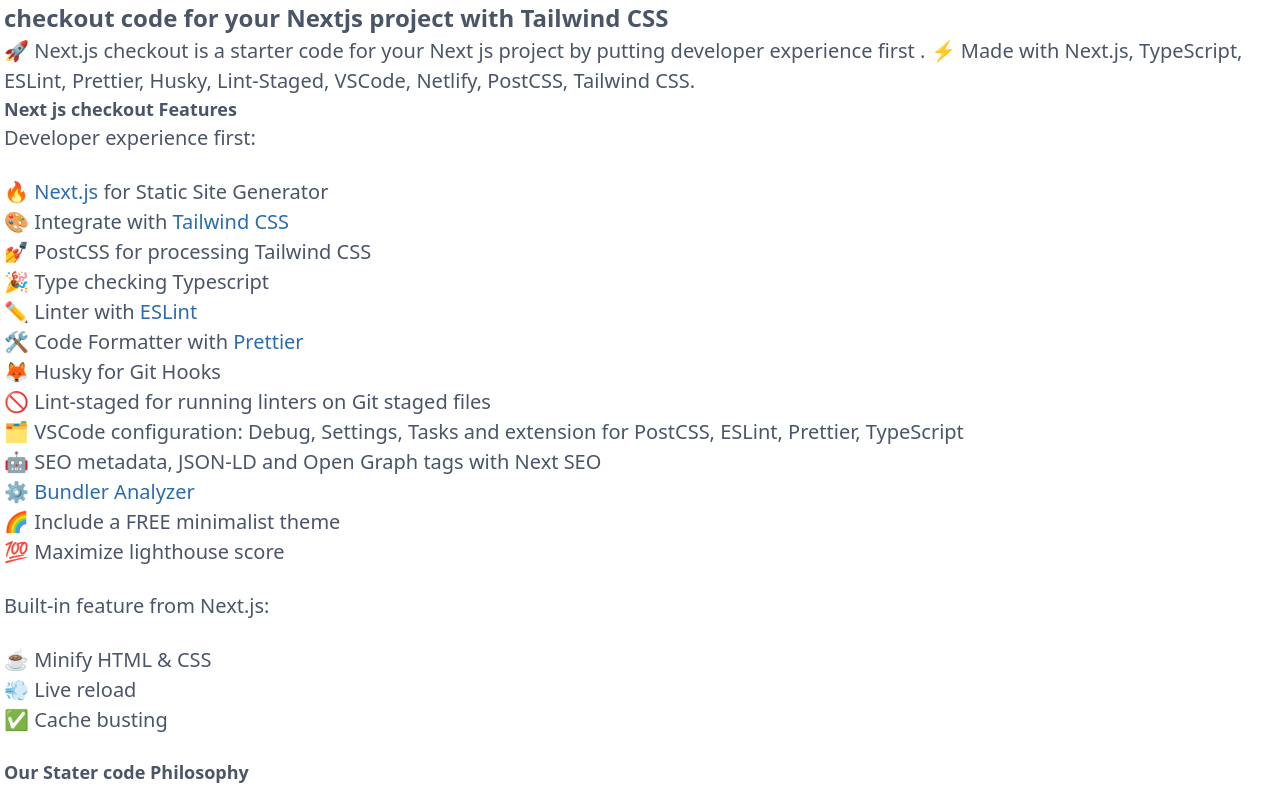
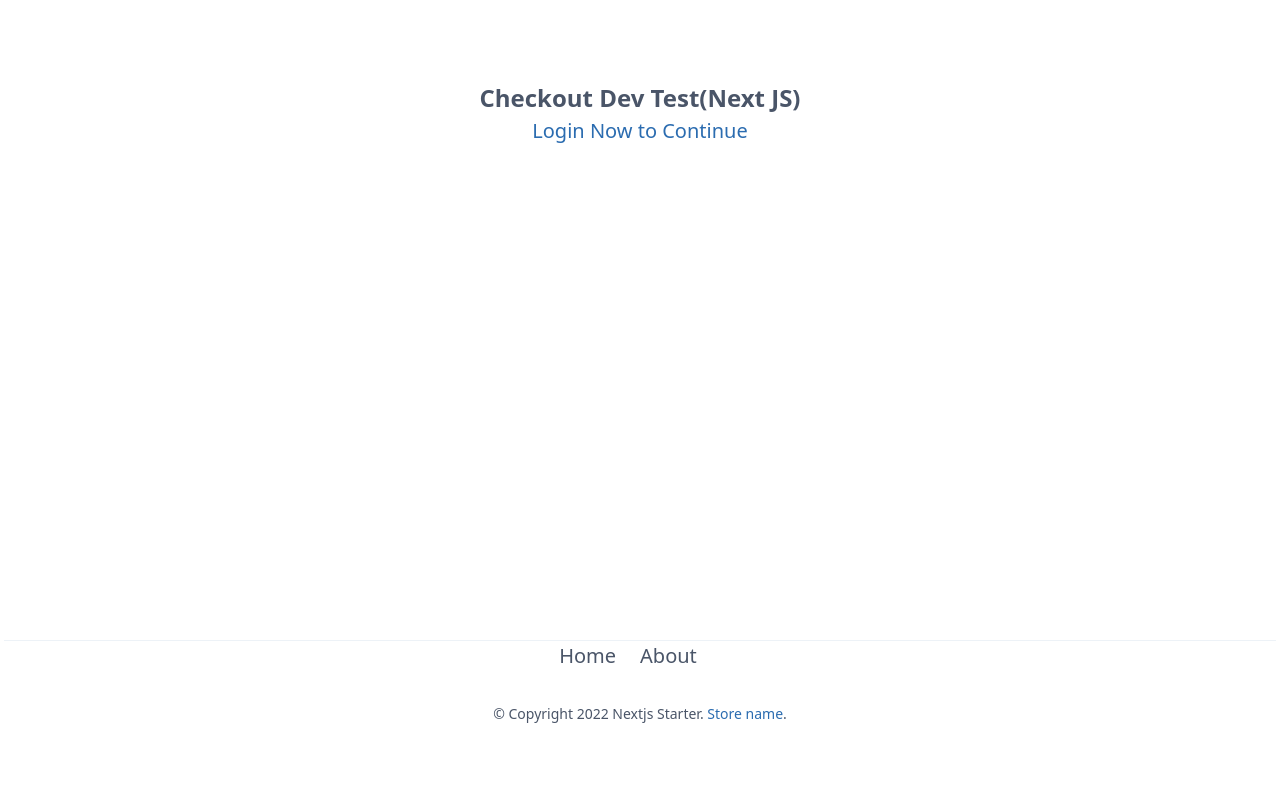
Before and after one commit to w3krishnay/dev-test, a Next.js app: page / in a window 1280 px wide. Shown: the top 800 px of the page. Built offline with nearby package versions, Linux system fonts and the light colour scheme.

Commit message:
fix(components) lint fixes and some other fixes

```diff
--- a/src/pages/[slug].tsx
+++ b/src/pages/[slug].tsx
@@ -95,7 +95,7 @@
           <div className="mx-auto mr-6 col-span-10 col-start-2 py-6 sm:py-12 lg:col-span-5 lg:col-start-2">
             <div className="ml-auto w-full">
               <h1 className="relative text-center text-2xl font-medium text-gray-700 sm:text-3xl">
-                Toggly
+                Toggly Checkout
               </h1>
               <div className="flex flex-wrap items-center justify-center text-xs">
                 <ul className="flex items-center gap-2">
@@ -126,12 +126,12 @@
                 </ul>
               </div>
 
-              <CheckoutForm
+              {user && <CheckoutForm
                 user={user}
                 logout={logout}
                 addressList={addressList}
                 addAddress={addAddress}
-              />
+              />}
             </div>
           </div>
           {cart !== null && <OrderSummary {...cart} />}
--- a/src/pages/blog.tsx
+++ /dev/null
@@ -1,26 +0,0 @@
-import Link from 'next/link';
-
-import { Meta } from '@/layouts/Meta';
-import { Main } from '@/templates/Main';
-
-const Blog = () => (
-  <Main meta={<Meta title="Lorem ipsum" description="Lorem ipsum" />}>
-    <p>
-      Lorem ipsum dolor sit amet consectetur, adipisicing elit. Ratione fuga
-      recusandae quidem. Quaerat molestiae blanditiis doloremque possimus labore
-      voluptatibus distinctio recusandae autem esse explicabo molestias officia
-      placeat, accusamus aut saepe.
-    </p>
-
-    {[...Array(10)].map((_, index) => (
-      <div
-        className="my-4 w-full rounded-md border-2 border-gray-400 px-2 py-1"
-        key={index}
-      >
-        <Link href={`/blog/blog-${index}`}>{`Blog - ${index}`}</Link>
-      </div>
-    ))}
-  </Main>
-);
-
-export default Blog;
--- a/src/pages/blog/[slug].tsx
+++ /dev/null
@@ -1,47 +0,0 @@
-import type {
-  GetStaticPaths,
-  GetStaticProps,
-  InferGetStaticPropsType,
-} from 'next';
-
-import { Meta } from '@/layouts/Meta';
-import { Main } from '@/templates/Main';
-
-type IBlogUrl = {
-  slug: string;
-};
-
-export const getStaticPaths: GetStaticPaths<IBlogUrl> = async () => {
-  return {
-    paths: [...Array(10)].map((_, index) => ({
-      params: { slug: `blog-${index}` },
-    })),
-    fallback: false,
-  };
-};
-
-export const getStaticProps: GetStaticProps<IBlogUrl, IBlogUrl> = async ({
-  params,
-}) => {
-  return {
-    props: {
-      slug: params!.slug,
-    },
-  };
-};
-
-const Blog = (props: InferGetStaticPropsType<typeof getStaticProps>) => {
-  return (
-    <Main meta={<Meta title={props.slug} description="Lorem ipsum" />}>
-      <h1 className="capitalize">{props.slug}</h1>
-      <p>
-        Lorem ipsum dolor sit amet consectetur adipisicing elit. Inventore eos
-        earum doloribus, quibusdam magni accusamus vitae! Nisi, sunt! Aliquam
-        iste expedita cupiditate a quidem culpa eligendi, aperiam saepe dolores
-        ipsum!
-      </p>
-    </Main>
-  );
-};
-
-export default Blog;
--- a/src/pages/index.tsx
+++ b/src/pages/index.tsx
@@ -1,5 +1,6 @@
 import { Meta } from '@/layouts/Meta';
 import { Main } from '@/templates/Main';
+import Link from 'next/link';
 
 const Index = () => {
   return (
@@ -11,153 +12,12 @@
         />
       }
     >
+      <div className='min-h-[80vh] pt-20 text-center'>
       <h1 className="text-2xl font-bold">
-        checkout code for your Nextjs project with Tailwind CSS
+        Checkout Dev Test(Next JS)
       </h1>
-      <p>
-        <span role="img" aria-label="rocket">
-          🚀
-        </span>{' '}
-        Next.js checkout is a starter code for your Next js project by putting
-        developer experience first .{' '}
-        <span role="img" aria-label="zap">
-          ⚡️
-        </span>{' '}
-        Made with Next.js, TypeScript, ESLint, Prettier, Husky, Lint-Staged,
-        VSCode, Netlify, PostCSS, Tailwind CSS.
-      </p>
-      <h2 className="text-lg font-semibold">Next js checkout Features</h2>
-      <p>Developer experience first:</p>
-      <ul>
-        <li>
-          <span role="img" aria-label="fire">
-            🔥
-          </span>{' '}
-          <a href="https://nextjs.org" rel="nofollow">
-            Next.js
-          </a>{' '}
-          for Static Site Generator
-        </li>
-        <li>
-          <span role="img" aria-label="art">
-            🎨
-          </span>{' '}
-          Integrate with{' '}
-          <a href="https://tailwindcss.com" rel="nofollow">
-            Tailwind CSS
-          </a>
-        </li>
-        <li>
-          <span role="img" aria-label="nail_care">
-            💅
-          </span>{' '}
-          PostCSS for processing Tailwind CSS
-        </li>
-        <li>
-          <span role="img" aria-label="tada">
-            🎉
-          </span>{' '}
-          Type checking Typescript
-        </li>
-        <li>
-          <span role="img" aria-label="pencil2">
-            ✏️
-          </span>{' '}
-          Linter with{' '}
-          <a href="https://eslint.org" rel="nofollow">
-            ESLint
-          </a>
-        </li>
-        <li>
-          <span role="img" aria-label="hammer_and_wrench">
-            🛠
-          </span>{' '}
-          Code Formatter with{' '}
-          <a href="https://prettier.io" rel="nofollow">
-            Prettier
-          </a>
-        </li>
-        <li>
-          <span role="img" aria-label="fox_face">
-            🦊
-          </span>{' '}
-          Husky for Git Hooks
-        </li>
-        <li>
-          <span role="img" aria-label="no_entry_sign">
-            🚫
-          </span>{' '}
-          Lint-staged for running linters on Git staged files
-        </li>
-        <li>
-          <span role="img" aria-label="no_entry_sign">
-            🗂
-          </span>{' '}
-          VSCode configuration: Debug, Settings, Tasks and extension for
-          PostCSS, ESLint, Prettier, TypeScript
-        </li>
-        <li>
-          <span role="img" aria-label="robot">
-            🤖
-          </span>{' '}
-          SEO metadata, JSON-LD and Open Graph tags with Next SEO
-        </li>
-        <li>
-          <span role="img" aria-label="robot">
-            ⚙️
-          </span>{' '}
-          <a
-            href="https://www.npmjs.com/package/@next/bundle-analyzer"
-            rel="nofollow"
-          >
-            Bundler Analyzer
-          </a>
-        </li>
-        <li>
-          <span role="img" aria-label="rainbow">
-            🌈
-          </span>{' '}
-          Include a FREE minimalist theme
-        </li>
-        <li>
-          <span role="img" aria-label="hundred">
-            💯
-          </span>{' '}
-          Maximize lighthouse score
-        </li>
-      </ul>
-      <p>Built-in feature from Next.js:</p>
-      <ul>
-        <li>
-          <span role="img" aria-label="coffee">
-            ☕
-          </span>{' '}
-          Minify HTML &amp; CSS
-        </li>
-        <li>
-          <span role="img" aria-label="dash">
-            💨
-          </span>{' '}
-          Live reload
-        </li>
-        <li>
-          <span role="img" aria-label="white_check_mark">
-            ✅
-          </span>{' '}
-          Cache busting
-        </li>
-      </ul>
-      <h2 className="text-lg font-semibold">Our Stater code Philosophy</h2>
-      <ul>
-        <li>Minimal code</li>
-        <li>SEO-friendly</li>
-        <li>
-          <span role="img" aria-label="rocket">
-            🚀
-          </span>{' '}
-          Production-ready
-        </li>
-      </ul>
+     <Link href={"/login"} title="Click to login">Login Now to Continue</Link>
+     </div>
     </Main>
   );
 };
--- a/src/pages/login.tsx
+++ b/src/pages/login.tsx
@@ -7,6 +7,7 @@
 import Showlog from "@/utils/logger";
 import swell from "swell-js";
 import Router from "next/router";
+import Link from "next/link";
 
 const Login:React.FC = () => {
   const [loading, setLoading] = useState<boolean>(false);
@@ -19,7 +20,7 @@
   const validateEmail = (email: string) => {
     try {
       if (!email) {
-        return "Required";
+        return "Email Required";
       } else if (!/^[A-Z0-9._%+-]+@[A-Z0-9.-]+\.[A-Z]{2,}$/i.test(email)) {
         return "Invalid email address";
       }
@@ -31,7 +32,7 @@
   const validatePassword = (password: string) => {
     try {
       if (!password) {
-        return "Required";
+        return "Password Required";
       }
     } catch (error) {
       Showlog("Password Validation error(login.tsx):", error);
@@ -64,7 +65,7 @@
     <Main
       meta={
         <Meta
-          title="Next.js Checkout"
+          title="Login"
           description="Donec rutrum congue leo eget malesuada. Vivamus suscipit tortor eget felis porttitor volutpat. Proin eget tortor risus. Nulla porttitor accumsan tincidunt."
         />
       }
@@ -100,25 +101,29 @@
                     autoComplete="off"
                     className=" h-12 w-full rounded border px-2 text-sm focus:border-gray-500 focus:outline-none my-2"
                     validate={validateEmail}
+                    placeholder={"Email"}
                   />
                   <ErrorMessage
                     name="email"
                     component="div"
                     className="text-xs text-red-600"
                   />
-                  <label htmlFor="email">Password</label>
+                  <label htmlFor="password">Password</label>
                   <Field
                     type="password"
                     name="password"
                     autoComplete="off"
                     className=" h-12 w-full rounded border px-2 text-sm focus:border-gray-500 focus:outline-none my-2"
                     validate={validatePassword}
+                    placeholder={"Password"}
                   />
                   <ErrorMessage
                     name="password"
                     component="div"
                     className="text-xs text-red-600"
+                    data-test="login-password-error"
                   />
+                  <Link href="/forgotPassword" className="text-sm text-blue-600 block font-semibold my-2 cursor-pointer">Forgot Password</Link>
                   <button
                     type="submit"
                     disabled={isSubmitting}
--- a/src/templates/Main.tsx
+++ b/src/templates/Main.tsx
@@ -32,14 +32,6 @@
                 About
               </Link>
             </li>
-            <li className="mr-6">
-              <Link
-                href="/blog/"
-                className="border-none text-gray-700 hover:text-gray-900"
-              >
-                Blog
-              </Link>
-            </li>
           </ul>
         </div>
       </div>
--- a/src/utils/product.ts
+++ b/src/utils/product.ts
@@ -7,3 +7,15 @@
     minimumFractionDigits: 2,
     style: 'currency',
   }).format(parseFloat(price ? `${price}` : '0'));
+
+  export function random(type:string,count:number = 5) {
+    var text = "";
+    var str = "ABCDEFGHIJKLMNOPQRSTUVWXYZabcdefghijklmnopqrstuvwxyz";
+    var num = "0987612345";
+    var possible = type === "text"?str:num;
+
+    for (var i = 0; i < count; i++)
+      text += possible.charAt(Math.floor(Math.random() * possible.length));
+
+    return text;
+  }
--- a/src/utils/string.ts
+++ b/src/utils/string.ts
@@ -1,5 +1,6 @@
 const en = {
   login: "Login",
+  resetPassword:"Reset Password"
 };
 
 const str = en;
```
